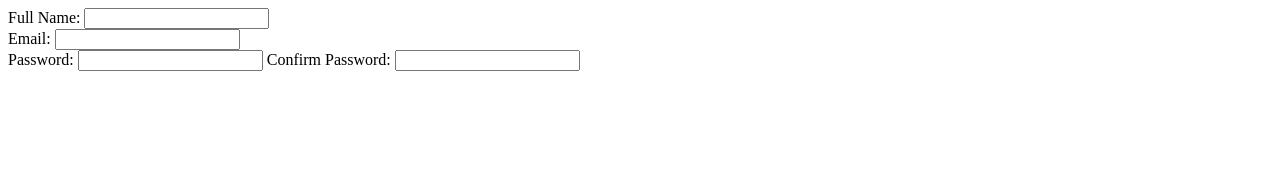
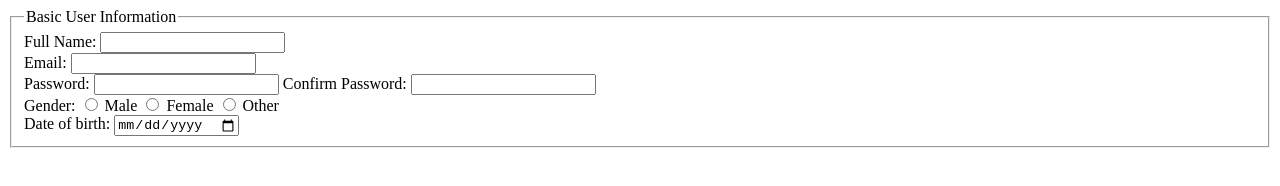
Before and after one commit to gheorghitacristian23/Tekwill_FE_gr11, a plain HTML site: page HTML_FORMS/forms.html in a window 1280 px wide. Drawn offline with Linux system fonts and the light colour scheme.

Commit message:
Finished first part of the project

```diff
--- a/HTML_FORMS/forms.html
+++ b/HTML_FORMS/forms.html
@@ -5,6 +5,8 @@
 </head>
 <body>
     <form>
+        <fieldset>
+        <legend>Basic User Information</legend>
         <div>
             <label for="fullname">Full Name:</label>
             <input type="text" id="fullname" name="fullname">
@@ -21,6 +23,24 @@
             <input type="password" id="confirmpassword" name="confirmpassword">
 
         </div>
+
+        <div>
+            <label for="gender">Gender:  </label>
+            <input type="radio" id="male" name="gender" value="male">
+            <label>Male</label>
+            <input type="radio" id="female" name="gender" value="female">
+            <label>Female</label>
+            <input type="radio" id="other" name="gender" value="other">
+            <label>Other</label>
+            </div>
+
+        <div>
+            <label for="bdate">Date of birth: </label>
+            <input type="date" id="bdate" name="bdate">
+
+        </div>
+    </fieldset>
+
     </form>
 </body>
 
```
